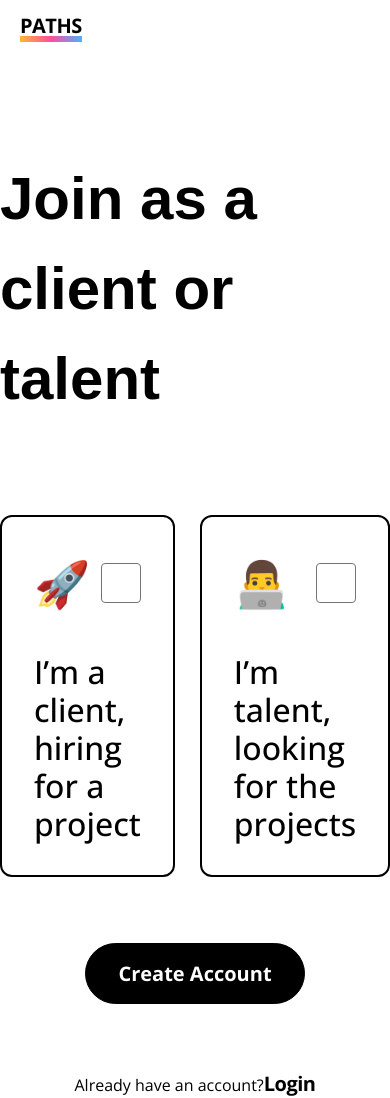
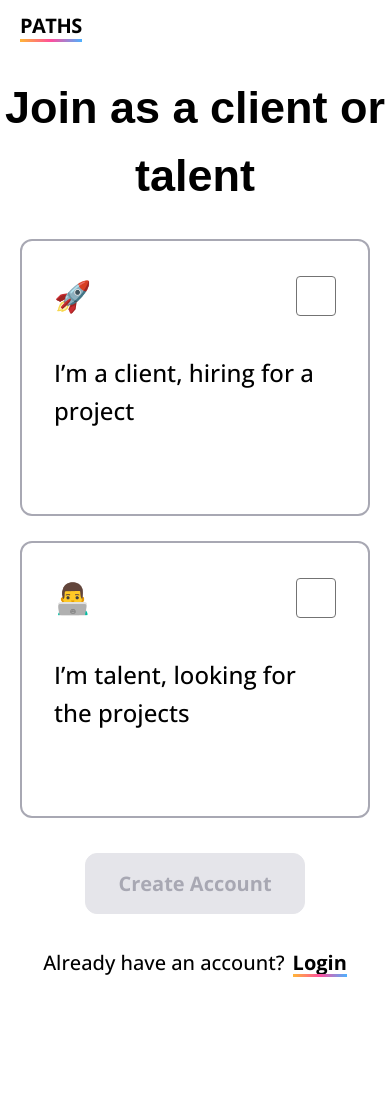
Before and after one commit to Staunchglobal/paths-hackathon, a Next.js app: page / in a window 390 px wide. After the commit the page ends 997 px from the top, so only its background shows below. Built offline with nearby package versions, Linux system fonts and the light colour scheme.

Commit message:
made the screen responsive

```diff
--- a/src/app/globals.css
+++ b/src/app/globals.css
@@ -1,4 +1,4 @@
-@import url("https://fonts.googleapis.com/css2?family=Open+Sans:ital,wght@0,300..800;1,300..800&display=swap");
+@import url('https://fonts.googleapis.com/css2?family=Open+Sans:ital,wght@0,300..800;1,300..800&display=swap');
 
 @tailwind base;
 @tailwind components;
@@ -8,30 +8,5 @@
   margin: 0;
   padding: 0;
   box-sizing: border-box;
-  font-family: "Open Sans", serif;
+  font-family: 'Open Sans', serif;
 }
-
-.rainbow-underline {
-  position: relative;
-  text-decoration: none;
-}
-
-.rainbow-underline::after {
-  content: "";
-  position: absolute;
-  left: 0;
-  bottom: -4px;
-  width: 100%;
-  height: 4px;
-  background: linear-gradient(
-    90deg,
-    #ff0000 0%,
-    #ff8000 14%,
-    #ffff00 28%,
-    #00ff00 42%,
-    #00ffff 56%,
-    #0000ff 70%,
-    #8000ff 84%,
-    #ff0080 100%
-  );
-}
--- a/src/app/layout.tsx
+++ b/src/app/layout.tsx
@@ -1,9 +1,10 @@
-import type { Metadata } from "next";
-import "./globals.css";
+import type { Metadata } from 'next';
+
+import './globals.css';
 
 export const metadata: Metadata = {
-  title: "Paths",
-  description: "Hackathon",
+  title: 'Paths',
+  description: 'Hackathon',
 };
 
 export default function RootLayout({
@@ -13,16 +14,16 @@ export default function RootLayout({
 }>) {
   return (
     <html lang="en">
-      <body className={"text-primary-900 container mx-auto"}>
-        <div className="px-5 py-3 top-0 sticky bg-white">
+      <body className={'container mx-auto overflow-y-auto text-primary-900'}>
+        <div className="sticky top-0 bg-white px-5 py-3">
           <div className="relative inline-block">
-            <h1 className="text-xl font-bold tracking-tight text-black mb-0.5">
+            <h1 className="mb-0.5 text-xl font-bold tracking-tight text-black">
               PATHS
             </h1>
             <div
-              className="absolute bottom-0 left-0 h-1.5 w-full"
+              className="absolute bottom-0 left-0 h-[3px] w-full"
               style={{
-                background: "linear-gradient(90deg, #FFB636, #FF4E9D, #4CB1FF)",
+                background: 'linear-gradient(90deg, #FFB636, #FF4E9D, #4CB1FF)',
               }}
             ></div>
           </div>
--- a/src/app/page.tsx
+++ b/src/app/page.tsx
@@ -1,62 +1,9 @@
-'use client';
-import { Checkbox } from "@/components";
-import { Button } from "@/components/Button";
-import { useState } from "react";
-
-
-
+import { JoinForm } from '@/templates';
 
 export default function Home() {
-
-
-const [checked, setChecked] = useState("");
-
   return (
-    <div className="min-h-screen">
-       <div className="flex justify-center items-center mt-[100px]">
-      <h1 className="text-[60px] font-extrabold" style={{ fontFamily: "Arial" }}>
-        Join as a client or talent
-      </h1></div>
-     <div className="flex justify-center items-center mt-[91px] gap-[25px]">
-
-      <label htmlFor="client"  className="border-2 max-w-[477px] min-h-[277px]  border-primary-900 rounded-xl p-8 flex flex-col gap-9">
-        <div className="flex items-center justify-between">
-          <span role="img" className="text-[45px]" aria-label="rocket"> 🚀</span>
-         <Checkbox  checked={checked==="client"} id="client" name="role" value="client" checkboxSize={"xl"} onChange={(e) => setChecked(e.target.value)}/>
-        </div>
-        <h2 className="text-[32px] leading-[38px] font-medium">I’m a client, hiring for a project</h2>
-      </label>
-        <label htmlFor="talent" className="border-2 max-w-[475px] min-h-[277px]   border-primary-900 rounded-xl p-8 flex flex-col gap-9">
-        <div className="flex items-center justify-between">
-          <span role="img" className="text-[45px]" aria-label="male technologist"> 👨‍💻</span>
-
-         <Checkbox id="talent" name="role" checked={checked==="talent"} value="talent" checkboxSize={"xl"} onChange={(e) => setChecked(e.target.value)}/>
-        </div>
-        <h2 className="text-[32px] leading-[38px] font-medium">I’m talent, looking for the projects</h2>
-      </label>
-
-
-      </div>
-<div className="flex justify-center items-center mt-[66px]">
-     <Button variant={"black"} size={"xxl"}>{checked?checked==="talent"?"Join as  Talent":"Join as a Client":"Create Account"}</Button>
-</div>
-
-       <div className="text-center mt-[66px]">
-   <div className="relative inline-block">
-    Already have an account?
-            <span className="text-xl font-bold tracking-tight text-black mb-0.5">
-         Login
-            {checked&&<div
-              className="absolute bottom-0 left-0 h-1.5 w-full"
-              style={{
-                background: "linear-gradient(90deg, #FFB636, #FF4E9D, #4CB1FF)",
-              }}
-            ></div>}
-            </span>
-
-        </div>
-
-    </div>
-    </div>
+    <>
+      <JoinForm />
+    </>
   );
 }
--- a/src/components/Button.tsx
+++ b/src/components/Button.tsx
@@ -5,7 +5,7 @@ import React from 'react';
 
 const buttonVariants = cva(
   cn(
-    'inline-flex items-center justify-center gap-2 whitespace-nowrap rounded-full text-sm font-medium !leading-[1.35] outline-none transition-colors focus:outline-none focus-visible:outline-none active:outline-none disabled:pointer-events-none disabled:opacity-50 [&_svg]:pointer-events-none [&_svg]:shrink-0',
+    'inline-flex items-center justify-center gap-2 whitespace-nowrap rounded-xl text-sm font-medium !leading-[1.35] outline-none transition-colors duration-300 ease-in-out focus:outline-none focus-visible:outline-none active:outline-none disabled:pointer-events-none disabled:opacity-50 [&_svg]:pointer-events-none [&_svg]:shrink-0',
   ),
   {
     variants: {
@@ -14,6 +14,7 @@ const buttonVariants = cva(
           'border border-primary-500 bg-primary-500 text-white hover:border-primary-600 hover:bg-primary-600 focus:ring-primary-300 active:border-primary-700 active:bg-primary-700',
         black:
           'border border-black bg-black text-white hover:border-neutral-800 hover:bg-neutral-800 focus:ring-neutral-300 active:border-black active:bg-black',
+        gray: 'border border-primary-100 bg-primary-100 text-primary-200 hover:bg-primary-200 hover:text-primary-300',
         outline:
           'border-input bg-background border border-neutral-200 hover:bg-neutral-50 focus:ring-neutral-100 active:bg-neutral-100',
         link: '!p-0 text-primary-500 underline underline-offset-4 hover:text-primary-600 focus:ring-0',
--- /dev/null
+++ b/src/templates/JoinForm/JoinForm.tsx
@@ -0,0 +1,115 @@
+'use client';
+
+import { Checkbox } from '@/components';
+import { Button } from '@/components/Button';
+import { cn } from '@/lib/utils';
+import Link from 'next/link';
+import { useState } from 'react';
+
+export default function JoinFrom() {
+  const [checked, setChecked] = useState('');
+
+  return (
+    <div className="flex h-full items-center justify-center overflow-y-auto md:h-[calc(100vh-54px)]">
+      <div className="py-5 md:py-0">
+        <div className="flex items-center justify-center">
+          <h1
+            className="text-center text-[45px] font-extrabold sm:text-[60px]"
+            style={{ fontFamily: 'Arial' }}
+          >
+            Join as a client or talent
+          </h1>
+        </div>
+        <div className="mt-[30px] flex flex-col items-center justify-center gap-[25px] px-5 md:mt-[91px] md:flex-row">
+          <label
+            htmlFor="client"
+            className={cn(
+              'flex min-h-[277px] w-full max-w-[477px] cursor-pointer flex-col gap-9 rounded-xl border-2 p-8 transition duration-300 ease-in-out hover:bg-primary-50',
+              checked === 'client'
+                ? 'border-primary-900'
+                : 'border-primary-200',
+            )}
+          >
+            <div className="flex items-center justify-between">
+              <span
+                role="img"
+                className="text-[30px] md:text-[45px]"
+                aria-label="rocket"
+              >
+                {' '}
+                🚀
+              </span>
+              <Checkbox
+                checked={checked === 'client'}
+                id="client"
+                name="role"
+                value="client"
+                checkboxSize={'xl'}
+                onChange={e => setChecked(e.target.value)}
+              />
+            </div>
+            <h2 className="text-[24px] font-medium leading-[38px] md:text-[32px]">
+              I’m a client, hiring for a project
+            </h2>
+          </label>
+          <label
+            htmlFor="talent"
+            className={cn(
+              'flex min-h-[277px] w-full max-w-[477px] cursor-pointer flex-col gap-9 rounded-xl border-2 p-8 transition duration-300 ease-in-out hover:bg-primary-50',
+              checked === 'talent'
+                ? 'border-primary-900'
+                : 'border-primary-200',
+            )}
+          >
+            <div className="flex items-center justify-between">
+              <span
+                role="img"
+                className="text-[30px] md:text-[45px]"
+                aria-label="male technologist"
+              >
+                {' '}
+                👨‍💻
+              </span>
+
+              <Checkbox
+                id="talent"
+                name="role"
+                checked={checked === 'talent'}
+                value="talent"
+                checkboxSize={'xl'}
+                onChange={e => setChecked(e.target.value)}
+              />
+            </div>
+            <h2 className="text-[24px] font-medium leading-[38px] md:text-[32px]">
+              I’m talent, looking for the projects
+            </h2>
+          </label>
+        </div>
+        <div className="mt-[35px] flex items-center justify-center md:mt-[66px]">
+          <Link href="/preferences">
+            <Button variant={checked ? 'black' : 'gray'} size={'xxl'}>
+              {checked
+                ? checked === 'talent'
+                  ? 'Join as  Talent'
+                  : 'Join as a Client'
+                : 'Create Account'}
+            </Button>
+          </Link>
+        </div>
+
+        <div className="mt-[35px] flex items-center justify-center text-center md:mt-[66px]">
+          <p className="mr-2 text-xl font-medium">Already have an account? </p>
+          <div className="relative">
+            <p className="text-xl font-bold">Login</p>
+            <div
+              className="absolute bottom-0 left-0 h-[3px] w-full"
+              style={{
+                background: 'linear-gradient(90deg, #FFB636, #FF4E9D, #4CB1FF)',
+              }}
+            ></div>
+          </div>
+        </div>
+      </div>
+    </div>
+  );
+}
--- a/src/templates/PreferencesForm/usePreferencesForm.ts
+++ b/src/templates/PreferencesForm/usePreferencesForm.ts
@@ -1,3 +1,5 @@
+'use client';
+
 import { useState } from 'react';
 
 import { preferencesData } from './preferencesData';
--- a/src/templates/index.ts
+++ b/src/templates/index.ts
@@ -1 +1,2 @@
 export { default as PreferencesForm } from './PreferencesForm/PreferencesForm';
+export { default as JoinForm } from './JoinForm/JoinForm';
```
